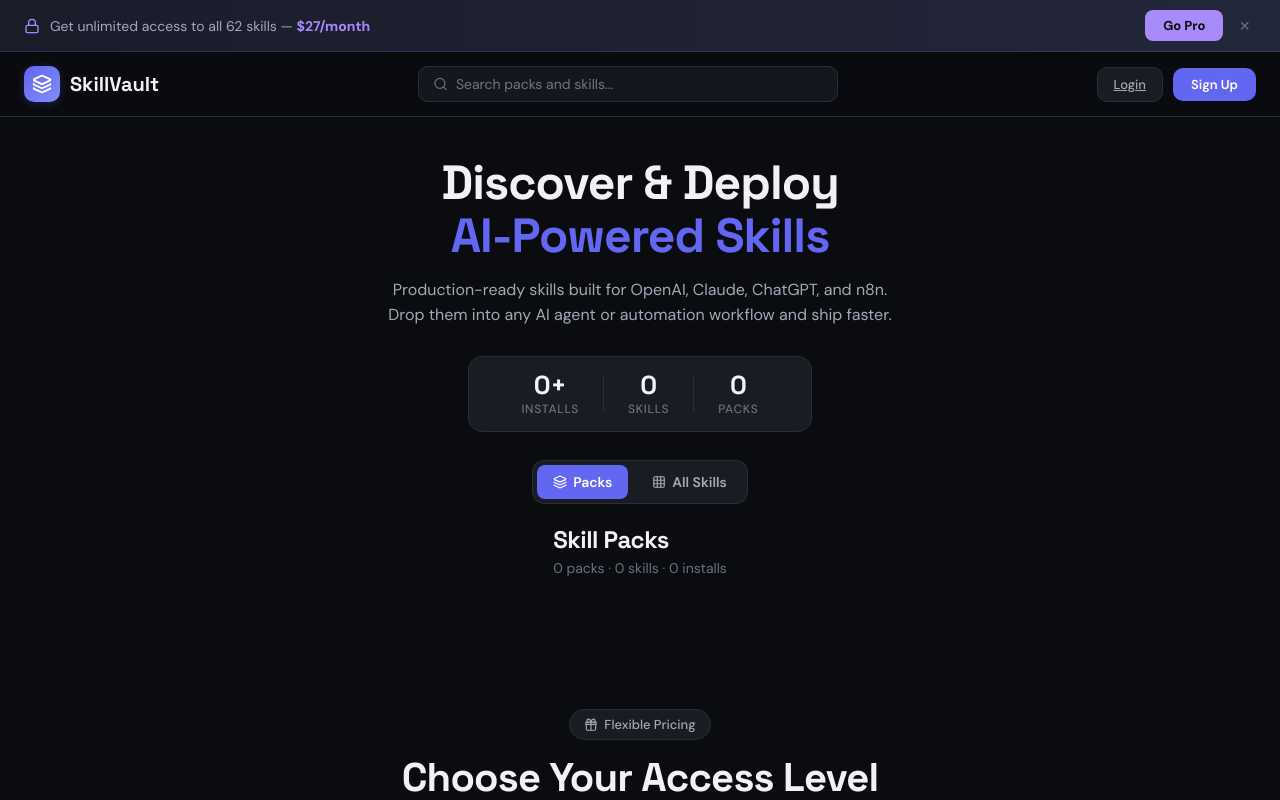
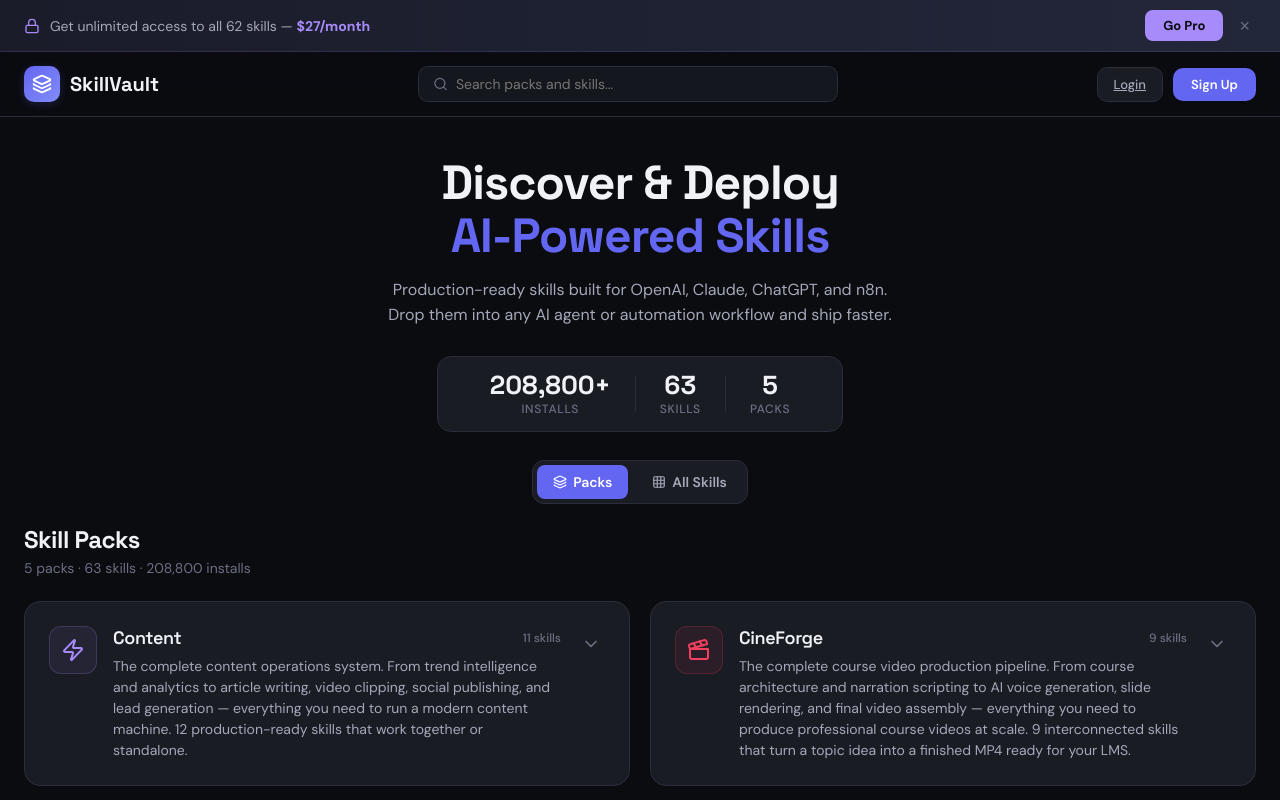
Before and after one commit to Gandley/skillvault-project, a React (Vite) app: page / in a window 1280 px wide. Shown: the top 800 px of the page. Built offline with nearby package versions, Linux system fonts and the light colour scheme.

Commit message:
Fix: Include individualSkills in data and RepoView

```diff
--- a/src/context/AppContext.jsx
+++ b/src/context/AppContext.jsx
@@ -5,7 +5,7 @@ import { skills as allSkillsFlat, skillPacks, individualSkills } from '../data/s
 const AppContext = createContext();
 
 export function AppProvider({ children }) {
-  const [data, setData] = useState({ ...loadData, individualSkills });
+  const [data, setData] = useState(loadData());
   const [settings, setSettingsState] = useState(loadSettings);
   const [view, setView] = useState('repo');
 
--- a/src/lib/storage.js
+++ b/src/lib/storage.js
@@ -1,5 +1,5 @@
 // localStorage helpers for persistence
-import { skills as defaultSkills, categories as defaultCategories, skillPacks as defaultSkillPacks } from '../data/skills.js';
+import { skills as defaultSkills, categories as defaultCategories, skillPacks as defaultSkillPacks, individualSkills as defaultIndividualSkills } from '../data/skills.js';
 
 const STORAGE_KEY = 'skillvault_data_v8';
 const PASSCODE_KEY = 'skillvault_passcode';
@@ -11,7 +11,7 @@ export function loadData() {
     const raw = localStorage.getItem(STORAGE_KEY);
     if (raw) return JSON.parse(raw);
   } catch {}
-  return { skills: defaultSkills, categories: defaultCategories, skillPacks: defaultSkillPacks };
+  return { skills: defaultSkills, categories: defaultCategories, skillPacks: defaultSkillPacks, individualSkills: defaultIndividualSkills };
 }
 
 export function saveData(data) {
--- a/src/views/RepoView.jsx
+++ b/src/views/RepoView.jsx
@@ -85,8 +85,9 @@ export default function RepoView() {
     );
   });
 
-  // Filter skills
-  const allSkills = packs.flatMap((p) => p.skills);
+  // Filter skills (pack skills + individual standalone skills)
+  const individualSkills = data.individualSkills || [];
+  const allSkills = [...packs.flatMap((p) => p.skills), ...individualSkills];
   let filteredSkills = allSkills;
 
   if (activePack !== 'all') {
```
